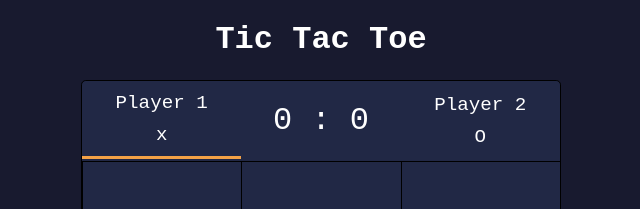
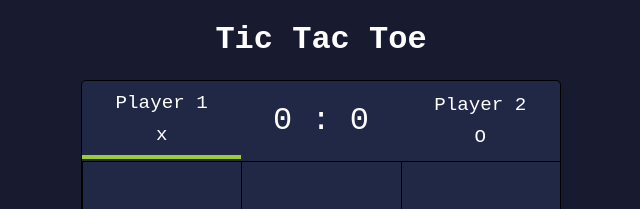
Before and after one commit to marveldev/tic-tac-toe, a React (Create React App) app: page / in a window 1280 px wide. Shown: the top 209 px of the page, without its empty margins (319-959 px from the left). Built offline with nearby package versions, Linux system fonts and the light colour scheme.

Commit message:
modify file

```diff
--- a/src/TicTacToe.jsx
+++ b/src/TicTacToe.jsx
@@ -59,24 +59,18 @@ const TicTacToe = () => {
       <h1 className={"title"}>Tic Tac Toe</h1>
       <div>
         <div className={"header"}>
-          <div>
+          <div className={currentPlayer === 'x' ? 'active-player' : ''}>
             <p>Player 1</p>
             <p>x</p>
-            {currentPlayer === 'x' &&
-              <div className={"active-player-bar"}/>
-            }
           </div>
           <div>
             <span>{0}</span>
             <span> : </span>
             <span>{0}</span>
           </div>
-          <div>
+          <div className={currentPlayer === 'O' ? 'active-player' : ''}>
             <p>Player 2</p>
             <p>O</p>
-            {currentPlayer === 'O' &&
-              <div className={"active-player-bar"}/>
-            }
           </div>
         </div>
         <div className={"content"}>
--- a/src/ticTacToe.scss
+++ b/src/ticTacToe.scss
@@ -45,10 +45,8 @@ body {
       font-size: 2em;
     }
 
-    .active-player-bar {
-      height: 0.2em;
-      width: 100%;
-      background: #F4A246;
+    .active-player {
+      border-bottom: 0.25em solid #9ACD32;
     }
   }
 
@@ -65,10 +63,11 @@ body {
       align-items: center;
       justify-content: center;
       cursor: pointer;
+      transition: all 0.2s;
 
       &:active {
-        background: forestgreen;
-        // add animation change background color.
+        background: #9ACD32;
+        transition: 0s;
       }
     }
   }
@@ -84,7 +83,7 @@ body {
     transform: translate(-50%, -50%);
     width: 90%;
     height: 70%;
-    background-color: #F4A246;
+    background-color: #9ACD32;
     border-radius: 0.3em;
     z-index: 1;
 
```
Also changed, not shown: 1 other file (tests, documents, lock files or other folders).
